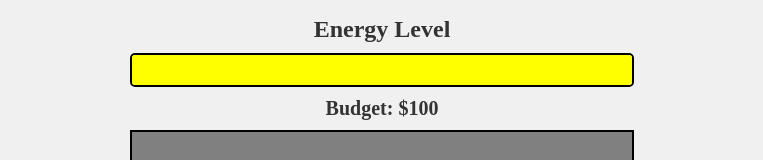
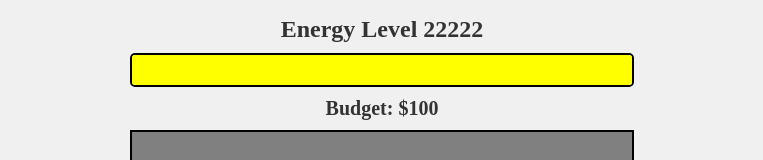
Before and after one commit to scastroma/mi-pagina-web, a plain HTML site: page index.html in a window 1280 px wide. Shown: the top 160 px of the page, without its empty margins (258-1021 px from the left). Drawn offline with nearby package versions, Linux system fonts and the light colour scheme; no server answers.

Commit message:
test update

```diff
--- a/index.html
+++ b/index.html
@@ -156,7 +156,7 @@
     <!-- <script src="/socket.io/socket.io.js"></script> -->
 </head>
 <body>
-    <h1>Energy Level</h1> <!-- Título sobre la barra de energía -->
+    <h1>Energy Level 22222</h1> <!-- Título sobre la barra de energía -->
     <div class="energy-bar-container">
         <div class="energy-bar" id="energy-bar"></div>
     </div>
```
